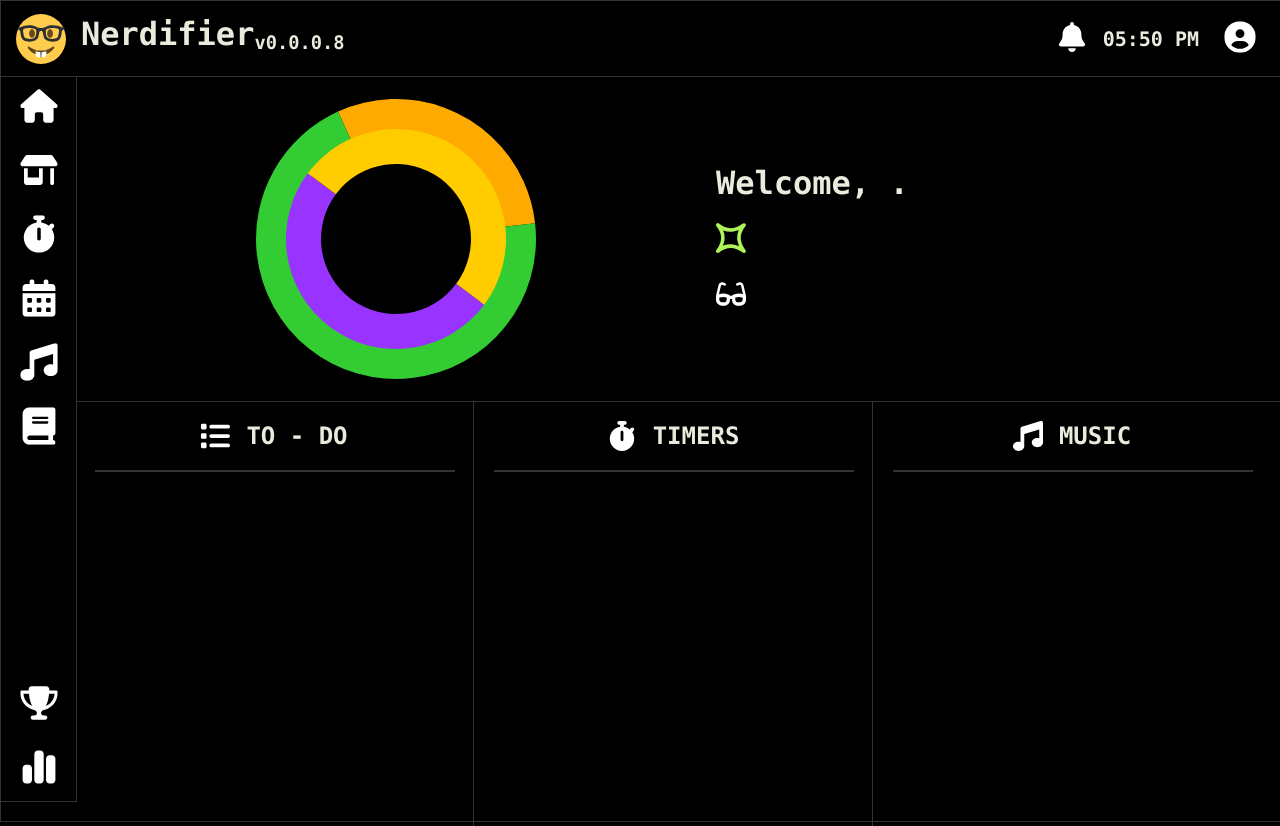
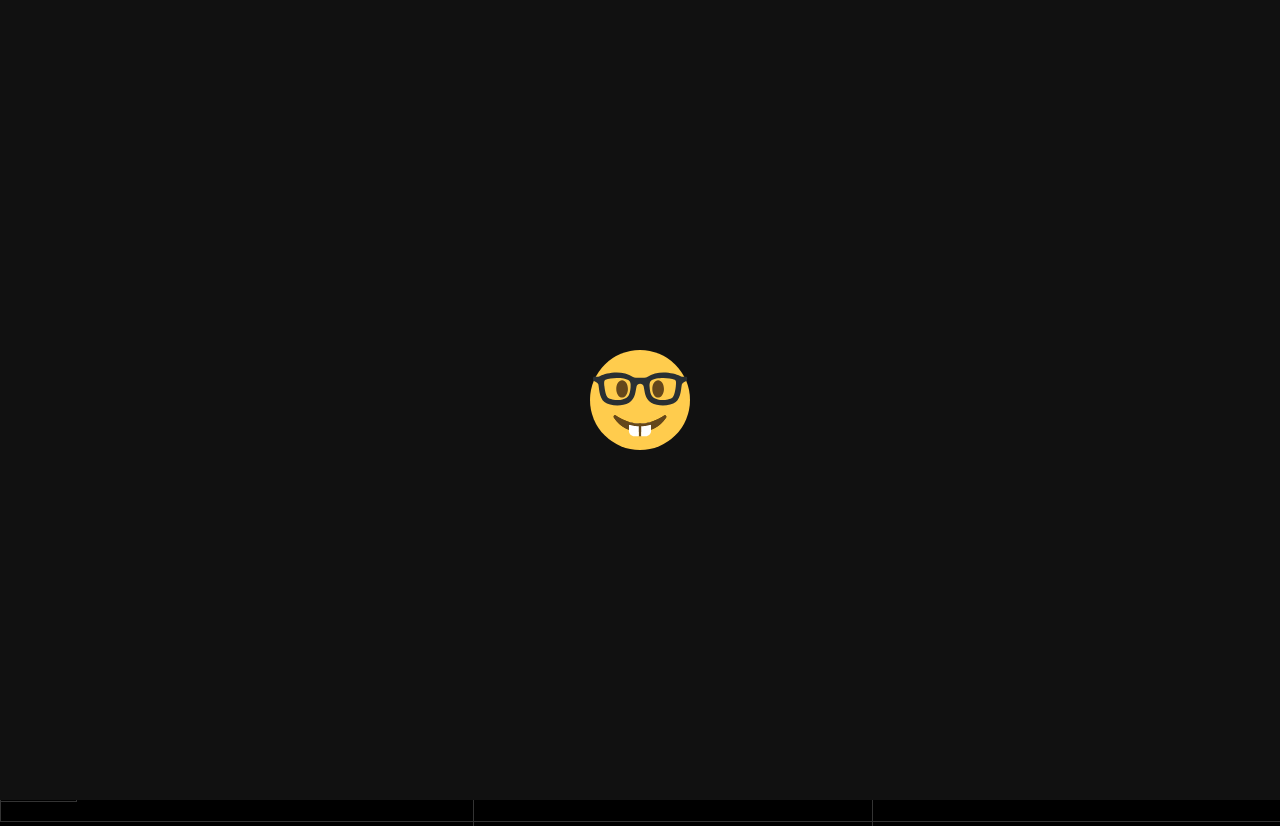
Before and after one commit to nerdifier/app, a plain HTML site: page index.html in a window 1280 px wide. Drawn offline with Linux system fonts and the light colour scheme; files whose address does not match are found by name.

Commit message:
v0.0.0.8u5
Added a loading screen

```diff
--- a/css/index.css
+++ b/css/index.css
@@ -17,3 +17,27 @@ button {
     padding: 0.5rem 1rem;
     cursor: pointer;
 }
+
+/*========================================
+||            LOADING SCREEN            ||
+========================================*/
+.loading-screen {
+    position: fixed;
+    top: 0;
+    left: 0;
+    width: 100vw;
+    height: 100vh;
+    background: #111;
+    z-index: 10000;
+    display: flex;
+    justify-content: center;
+    align-items: center;
+    transition: opacity 0.4s ease;
+    opacity: 1;
+}
+
+.loading-screen.hidden {
+    opacity: 0;
+    pointer-events: none;
+    /*transition: opacity 0.4s ease;*/
+}
--- a/css/pages/home.css
+++ b/css/pages/home.css
@@ -58,22 +58,109 @@ button {
 }
 
 input[type="number"] {
-  appearance: textfield;
-  -moz-appearance: textfield;
+    appearance: textfield;
+    -moz-appearance: textfield;
 }
 
 input[type="number"]::-webkit-inner-spin-button,
 input[type="number"]::-webkit-outer-spin-button {
-  -webkit-appearance: none;
-  margin: 0;
+    -webkit-appearance: none;
+    margin: 0;
+}
+
+/*============================================
+||            TOP NAVIGATION BAR            ||
+============================================*/
+.topnav {
+    width: 100%;
+    height: 75px;
+    border: 1px solid #333;
+    background-color: #000;
+    position: fixed;
+    top: 0;
+    left: 0;
+    z-index: 10;
+    display: flex;
+    justify-content: space-between;
+    align-items: center;
+}
+
+.logo {
+    display: flex;
+}
+
+.imglogo {
+    margin: 20px calc(30px / 2) 20px 15px;
+}
+
+.logo-h3 {
+    color: #ebebdd;
+    font-family: Consolas, monospace;
+    padding-top: 20px;
+    font-size: 8;
+}
+
+.menu, .user {
+    display: flex;
+    flex-direction: column;
+}
+
+.nav-time-notiff {
+    display: flex;
+    flex-direction: row;
+    align-items: center;
+    justify-content: center;
+    margin-right: 20px;
+}
+
+.time {
+    color: #ebebdd;
+    font-family: Consolas, monospace;
+    font-size: 20px;
+    font-weight: 600;
+    margin-right: 20px;
+    justify-content: center;
+    align-items: center;
 }
 
 /*=============================================
-||                 CLASS CSS                 ||
+||            SIDE NAVIGATION BAR            ||
 =============================================*/
+.sidenav {
+    width: 75px;
+    height: calc(100vh - 75px);
+    border: 1px solid #333;
+    background-color: #000;
+    position: fixed;
+    top: 75px;
+    left: 0;
+    z-index: 2;
+    display: flex;
+    flex-direction: column;
+    justify-content: space-between;
+}
 
-/*FIRST LOAD*/
+.sidenav a {
+    padding: 5px 10px;
+    text-decoration: none;
+    color: #ebebdd;
+    font-size: 16px;
+    text-align: center;
+    display: block;
+}
 
+.sidenav a:hover {
+    background-color: #333;
+    color: #ebebdd;
+}
+
+.sidenav-icon-img {
+    transform: scale(0.75)
+}
+
+/*===============================================
+||            FIRST LOAD & CONTENTS            ||
+===============================================*/
 .first-load {
     width: 100vw;
     height: 100vh;
@@ -121,10 +208,6 @@ input[type="number"]::-webkit-outer-spin-button {
     transform: scale(1.05);
 }
 
-.user-info button:hover {
-    transform: scale(1.05);
-}
-
 .user-info button {
     width: 20%;
     padding: 10px;
@@ -132,74 +215,13 @@ input[type="number"]::-webkit-outer-spin-button {
     transition: transform 0.2s;
 }
 
-
-/* top nav bar */
-
-.topnav {
-    width: 100%;
-    height: 75px;
-    border: 1px solid #333;
-    background-color: #000;
-    position: fixed;
-    top: 0;
-    left: 0;
-    z-index: 10;
-    display: flex;
-    justify-content: space-between;
-    align-items: center;
+.user-info button:hover {
+    transform: scale(1.05);
 }
 
-.logo {
-    display: flex;
-}
-
-.imglogo {
-    margin: 20px calc(30px / 2) 20px 15px;
-}
-
-.logo-h3 {
-    color: #ebebdd;
-    font-family: Consolas, monospace;
-    padding-top: 20px;
-    font-size: 8;
-}
-
-/* sidenav bar */
-
-.sidenav {
-    width: 75px;
-    height: calc(100vh - 75px);
-    border: 1px solid #333;
-    background-color: #000;
-    position: fixed;
-    top: 75px;
-    left: 0;
-    z-index: 2;
-    display: flex;
-    flex-direction: column;
-    justify-content: space-between;
-}
-
-.sidenav a {
-    padding: 5px 10px;
-    text-decoration: none;
-    color: #ebebdd;
-    font-size: 16px;
-    text-align: center;
-    display: block;
-}
-
-.sidenav a:hover {
-    background-color: #333;
-    color: #ebebdd;
-}
-
-.sidenav-icon-img {
-    transform: scale(0.75)
-}
-
-/* content area */
-
+/*==============================================
+||            PAGE & OTHER CONTENT            ||
+==============================================*/
 .page {
     top: 0;
     left: 0;
@@ -269,35 +291,10 @@ input[type="number"]::-webkit-outer-spin-button {
     justify-content: center;
 }
 
-
-
-
-
-
-
-
-
-
-
-
-
-
-
-
-
-
-
 .level {
     align-items: top;
     justify-content: top;
 }
-
-
-
-
-
-
-
 
 .page-details{
     width: 100%;
@@ -377,26 +374,3 @@ input[type="number"]::-webkit-outer-spin-button {
     align-items: center;
     justify-content: center;
 }
-
-.menu, .user {
-  display: flex;
-  flex-direction: column;
-}
-
-.nav-time-notiff {
-    display: flex;
-    flex-direction: row;
-    align-items: center;
-    justify-content: center;
-    margin-right: 20px;
-}
-
-.time {
-    color: #ebebdd;
-    font-family: Consolas, monospace;
-    font-size: 20px;
-    font-weight: 600;
-    margin-right: 20px;
-    justify-content: center;
-    align-items: center;
-}
--- a/home.html
+++ b/home.html
@@ -27,6 +27,7 @@ height="0" width="0" style="display:none;visibility:hidden"></iframe></noscript>
         <button id="save-button">Save</button>
     </div>
 </div>
+
 <div class="topnav"> <!-- NERDIFIER    time -->
     <div class="logo">
         <img class="imglogo" src="./res/svg/logo.svg" alt="Nerdifier Logo" width="50" height="50">
@@ -38,7 +39,8 @@ height="0" width="0" style="display:none;visibility:hidden"></iframe></noscript>
         <div class="time" id="currentTime"></div>
         <a id="profileSettings" class="topnav-icons"><img class="sidenav-icon-img" src="res\svg\sidenav\profile.svg" width="42" height="42"></a>
     </div>
-</div> <!-- arrow, home, shop, statistics, timers        account, settings -->
+</div>
+
 <div class="sidenav">
     <div class="menu">
         <a id="home"        class="sidenav-icons" data-fragment="home.html"        ><img class="sidenav-icon-img" src="res\svg\sidenav\home.svg"        width="50" height="50"></a>
--- a/index.html
+++ b/index.html
@@ -37,8 +37,13 @@ have fun nerding out!
         <meta charset="UTF-8" />
         <link rel="preload" href="./res/fon/Consolas.TTF" as="font" type="font/ttf" crossorigin>
         <link rel="icon" href="./res/svg/logo.svg" type="image/svg+xml">
+        <link rel="stylesheet" href="./css/index.css">
+        <link rel="preload" href="./res/svg/loading.svg" as="image">
     </head>
     <body style="background-color: #000;">
+        <div class="loading-screen" id="loading-screen">
+            <img class="loading-emoji" id="loading-emoji" src="./res/svg/loading.svg" alt="Nerdifier Loading Emoji" width="100" height="100">
+        </div>
         <div id="page1"></div>
         <script type="module" src="js/main.js"></script>
     </body>
--- /dev/null
+++ b/js/components/loader.js
@@ -0,0 +1,8 @@
+export function loadingScreen() {
+  const loadingScreen = document.querySelector('.loading-screen');
+  if (!loadingScreen) return;
+
+  setTimeout(() => {
+    loadingScreen.classList.add('hidden');
+  }, 6000);
+}
--- a/js/main.js
+++ b/js/main.js
@@ -3,11 +3,13 @@ import { bootApp } from './core/init.js';
 import { clearAllUserData } from './components/user.js';
 import { setupNavigation } from './components/navigation.js';
 import { addExp } from './components/exp.js';
+import { loadingScreen } from './components/loader.js';
 
 window.clearAllUserData = clearAllUserData;
 window.addExp = addExp;
 
-window.addEventListener('DOMContentLoaded', () => {
+window.addEventListener('load', () => {
+    loadingScreen();
     bootApp();
     setupNavigation();
 });
```
